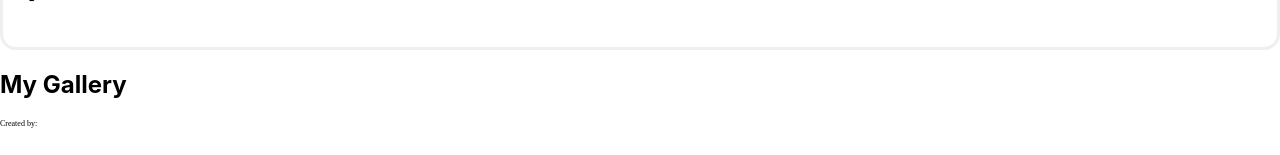
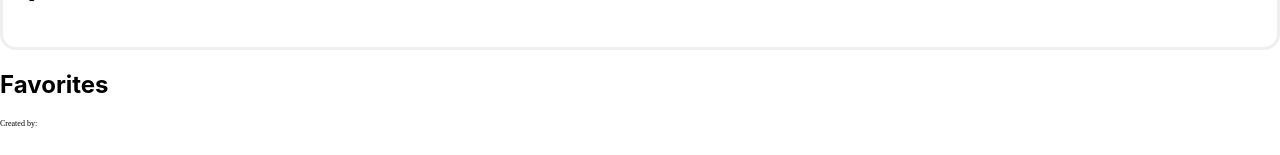
Before and after one commit to KyleMBoomer/art-collector, a React (Create React App) app: page /MyGallery in a window 1280 px wide. Shown: the part 143-298 px from the top of the page. Built offline with nearby package versions, Linux system fonts and the light colour scheme.

Commit message:
adds basic functionality to MyGallery component

```diff
--- a/src/Components/MyGallery.tsx
+++ b/src/Components/MyGallery.tsx
@@ -1,15 +1,19 @@
 import React from 'react'
 import '../CSS/MyGallery.css'
 import ArtCard from './ArtCard'
+import { useFavorites } from './Favorites'
 
-type Props = {}
+const MyGallery: React.FC = () => {
+    const [favoriteRecords] = useFavorites()
 
-const MyGallery = (props: Props) => {
     return (
-        <div>
-            <h2>My Gallery</h2>
+        <div className="my-gallery">
+            <h2>Favorites</h2>
+            {favoriteRecords.map((record) => (
+                <ArtCard key={record.id} record={record} />
+            ))}
         </div>
-    )
-}
+    );
+};
 
-export default MyGallery
+export default MyGallery;
```
